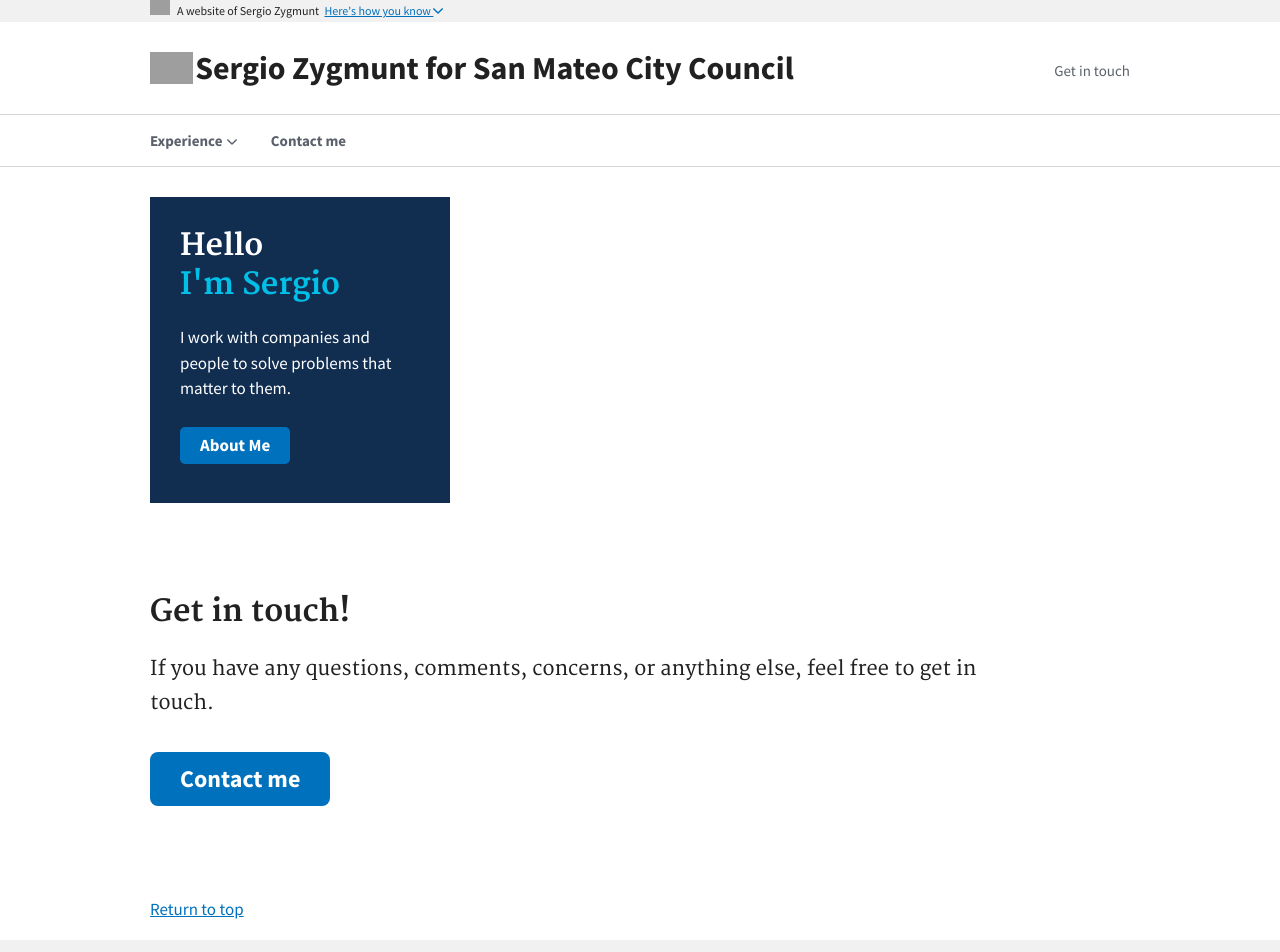
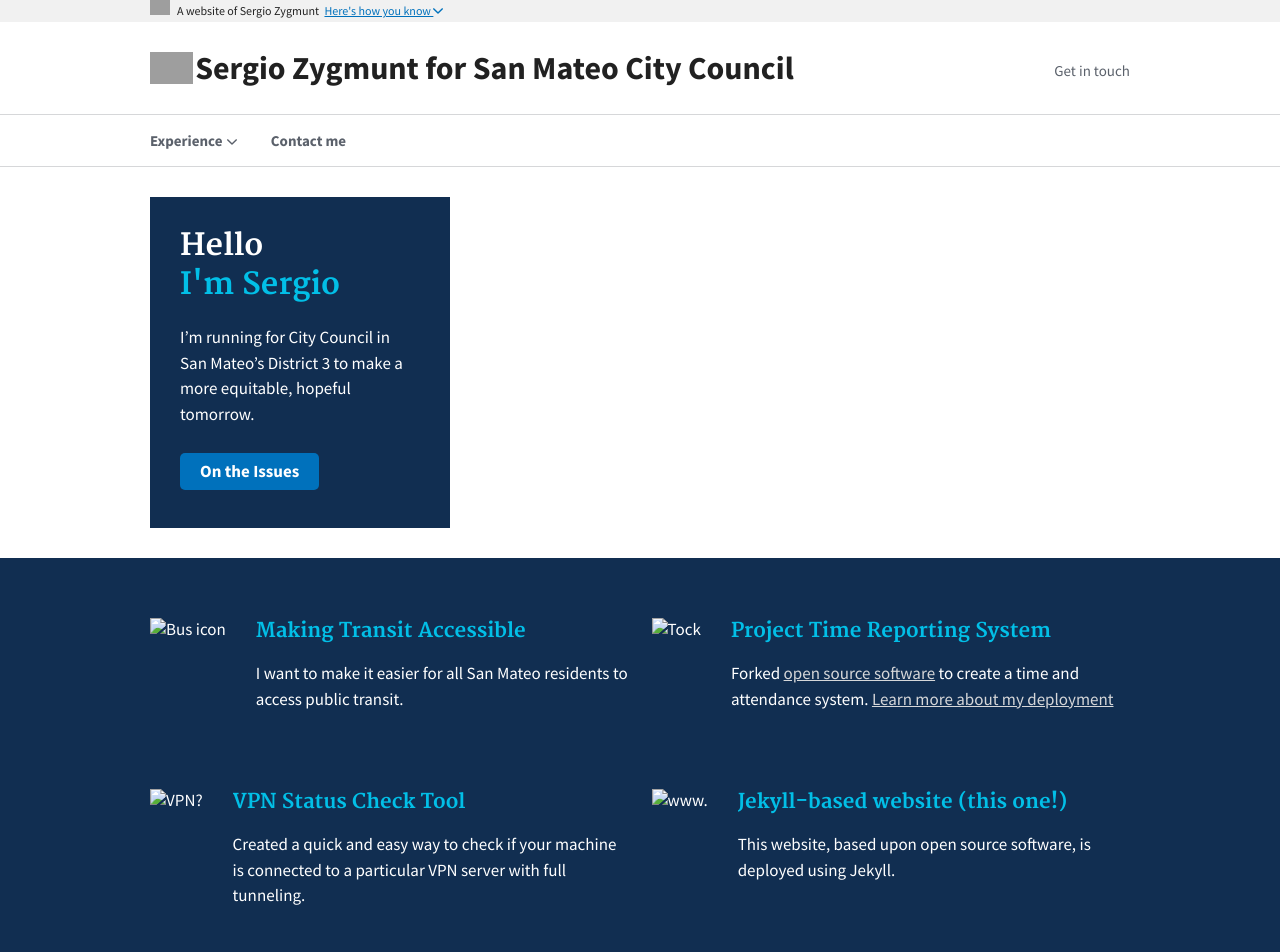
Before and after one commit to sergiozygmunt/sergio-for-city-council, a Jekyll site: the page built from demo/home.md, in a window 1280 px wide and 1400 px high. Shown: the top 952 px of the window. Built offline with Jekyll 4.4.1, drawn with Linux system fonts in a browser that asks for light colours; grey boxes are pictures that could not be loaded.

```diff
--- a/demo/home.md
+++ b/demo/home.md
@@ -10,9 +10,30 @@ hero:
     alt: "Hello"
     text: I'm Sergio
   button:
-    href: /experience/
-    text: About Me
-  content: I work with companies and people to solve problems that matter to them.
+    href: /platform/
+    text: On the Issues
+  content: I'm running for City Council in San Mateo's District 3 to make a more equitable, hopeful tomorrow.
+graphics:
+  - image:
+      src: https://sergiozygmunt.com/cdn-cgi/imagedelivery/_giFxkjSa0fKWn6HYiz9Ug/dd18dbe1-6e75-4a39-ff61-1da0eb22f200/public
+      alt: 'Bus icon'
+    title: Making Transit Accessible
+    description: I want to make it easier for all San Mateo residents to access public transit.
+  - image:
+      src: https://sergiozygmunt.com/cdn-cgi/imagedelivery/_giFxkjSa0fKWn6HYiz9Ug/9967e8a1-8646-46e9-0933-cdb04285a700/public
+      alt: 'Tock'
+    title: Project Time Reporting System
+    description: Forked [open source software](https://github.com/18f/tock) to create a time and attendance system. [Learn more about my deployment](/projects/#tock-time-tracking-system-fork-of-open-source-project)
+  - image:
+      src: https://sergiozygmunt.com/cdn-cgi/imagedelivery/_giFxkjSa0fKWn6HYiz9Ug/d12f5680-0f5c-450e-2b77-af8efa29d600/public
+      alt: 'VPN?'
+    title: VPN Status Check Tool
+    description: Created a quick and easy way to check if your machine is connected to a particular VPN server with full tunneling.
+  - image:
+      src: https://sergiozygmunt.com/cdn-cgi/imagedelivery/_giFxkjSa0fKWn6HYiz9Ug/98d33a31-0a4b-4a27-56b7-d9a7d6078700/public
+      alt: 'www.'
+    title: Jekyll-based website (this one!)
+    description: This website, based upon open source software, is deployed using Jekyll.
 
 ---
 ## Get in touch!
```
